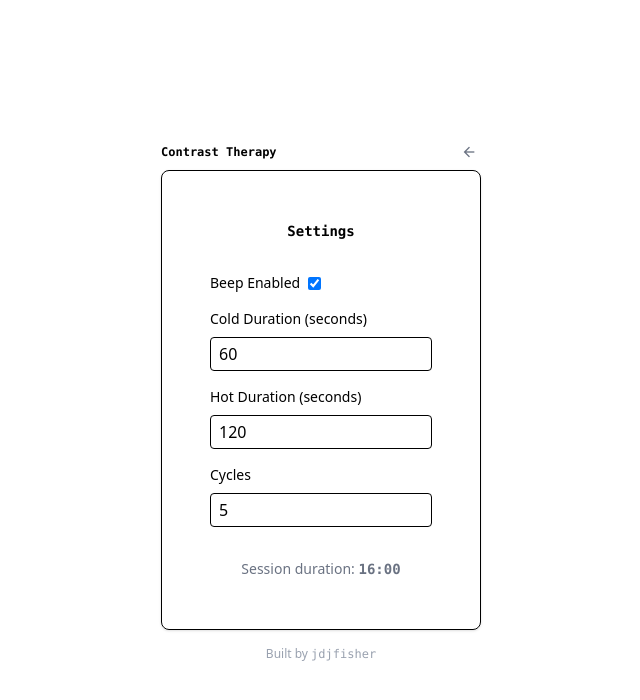
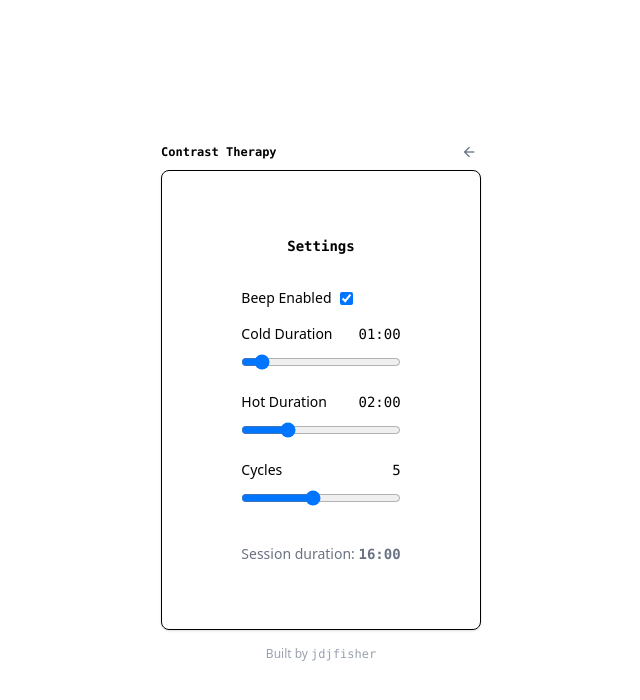
Before and after one commit to jdjfisher/contrast-therapy, a Vue app: page / in a window 1280 px wide. Both pictures are taken after a click on the button "settings". Shown: the top 700 px of the page, without its empty margins (319-959 px from the left). Built offline with nearby package versions, Linux system fonts and the light colour scheme.

Commit message:
Replace inputs with sliders

```diff
--- a/src/components/panels/SettingsPanel.vue
+++ b/src/components/panels/SettingsPanel.vue
@@ -23,38 +23,47 @@ const sessionDuration = computed(
       </div>
 
       <div class="space-y-2">
-        <label for="coldDuration" class="block text-sm font-medium">Cold Duration (seconds)</label>
+        <label for="coldDuration" class="flex items-center justify-between text-sm font-medium">
+          Cold Duration <span class="font-mono">{{ formatSeconds(settings!.coldDuration) }}</span>
+        </label>
         <input
           id="coldDuration"
-          type="number"
+          type="range"
           v-model.number="settings!.coldDuration"
-          class="w-full rounded border px-2 py-1"
-          min="1"
-          placeholder="Cold Duration (seconds)"
+          class="w-full"
+          min="30"
+          max="360"
+          step="15"
         />
       </div>
 
       <div class="space-y-2">
-        <label for="hotDuration" class="block text-sm font-medium">Hot Duration (seconds)</label>
+        <label for="hotDuration" class="flex items-center justify-between text-sm font-medium">
+          Hot Duration <span class="font-mono">{{ formatSeconds(settings!.hotDuration) }}</span>
+        </label>
         <input
           id="hotDuration"
-          type="number"
+          type="range"
           v-model.number="settings!.hotDuration"
-          class="w-full rounded border px-2 py-1"
-          min="1"
-          placeholder="Hot Duration (seconds)"
+          class="w-full"
+          min="30"
+          max="360"
+          step="15"
         />
       </div>
 
       <div class="space-y-2">
-        <label for="cycles" class="block text-sm font-medium">Cycles</label>
+        <label for="cycles" class="flex items-center justify-between text-sm font-medium">
+          Cycles <span class="font-mono">{{ settings!.cycles }}</span>
+        </label>
         <input
           id="cycles"
-          type="number"
+          type="range"
           v-model.number="settings!.cycles"
-          class="w-full rounded border px-2 py-1"
+          class="w-full"
           min="1"
-          placeholder="Cycles"
+          max="10"
+          step="1"
         />
       </div>
     </div>
```
